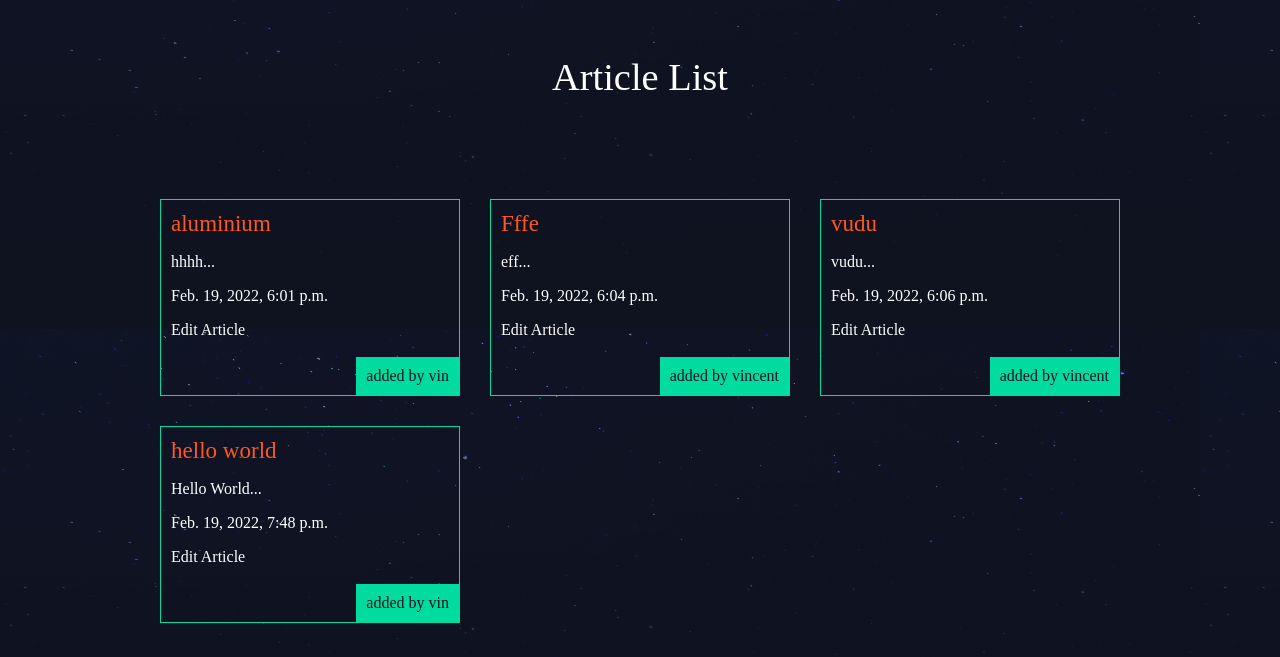
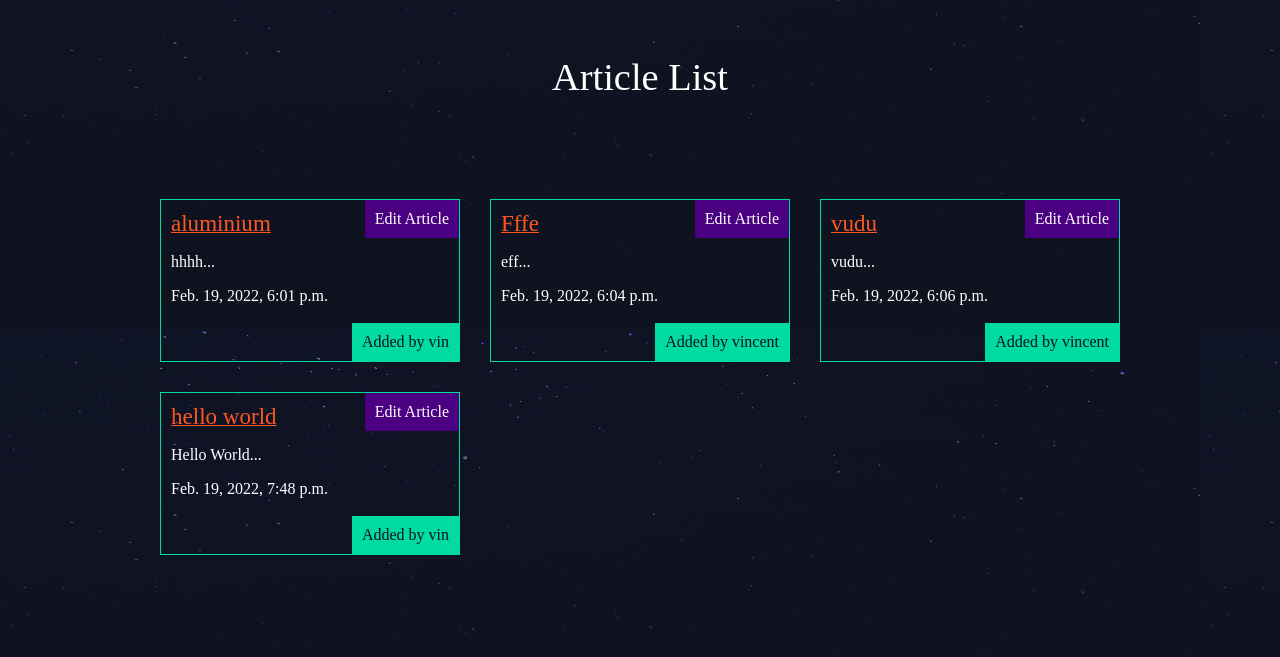
Before and after one commit to VinCoD/Blog, a Django app: page / in a window 1280 px wide. Shown: the part 143-800 px from the top of the page. Run offline with Django 3.2, Linux system fonts and the light colour scheme; data comes from the database, SQL or seed files in the repository.

Commit message:
styling the edit article

```diff
--- a/articles/templates/articles/article_list.html
+++ b/articles/templates/articles/article_list.html
@@ -8,8 +8,8 @@
             <h2><a href="{% url 'articles:detail' slug=article.slug %}">{{ article.title }}</a></h2>
             <p>{{ article.snippet }}</p>
             <p>{{ article.date }}</p>
-            <p><a href="{% url 'articles:edit' article.id %}">Edit Article</a></p>
-            <p class="author">added by {{ article.author.username }}</p>
+            <p><a href="{% url 'articles:edit' article.id %}" class="edit">Edit Article</a></p>
+            <p class="author">Added by {{ article.author.username }}</p>
        </div>
 
     {% endfor %}
--- a/assets/style.css
+++ b/assets/style.css
@@ -73,6 +73,7 @@ nav button{
 .article h2{
     font-size: 1.2em;
     color: #ff5722;
+    text-decoration: underline;
 }
 
 .article .author{
@@ -83,6 +84,16 @@ nav button{
     bottom: 0;
     margin: 0;
     color: #0f121f;
+}
+.article .edit{
+    padding: 10px;
+    background: indigo;
+    position: absolute;
+    right: 0;
+    text-decoration:dashed;
+    top: 0;
+    margin: 0;
+    color: white;
 }
 
 .article-detail .article{
```
